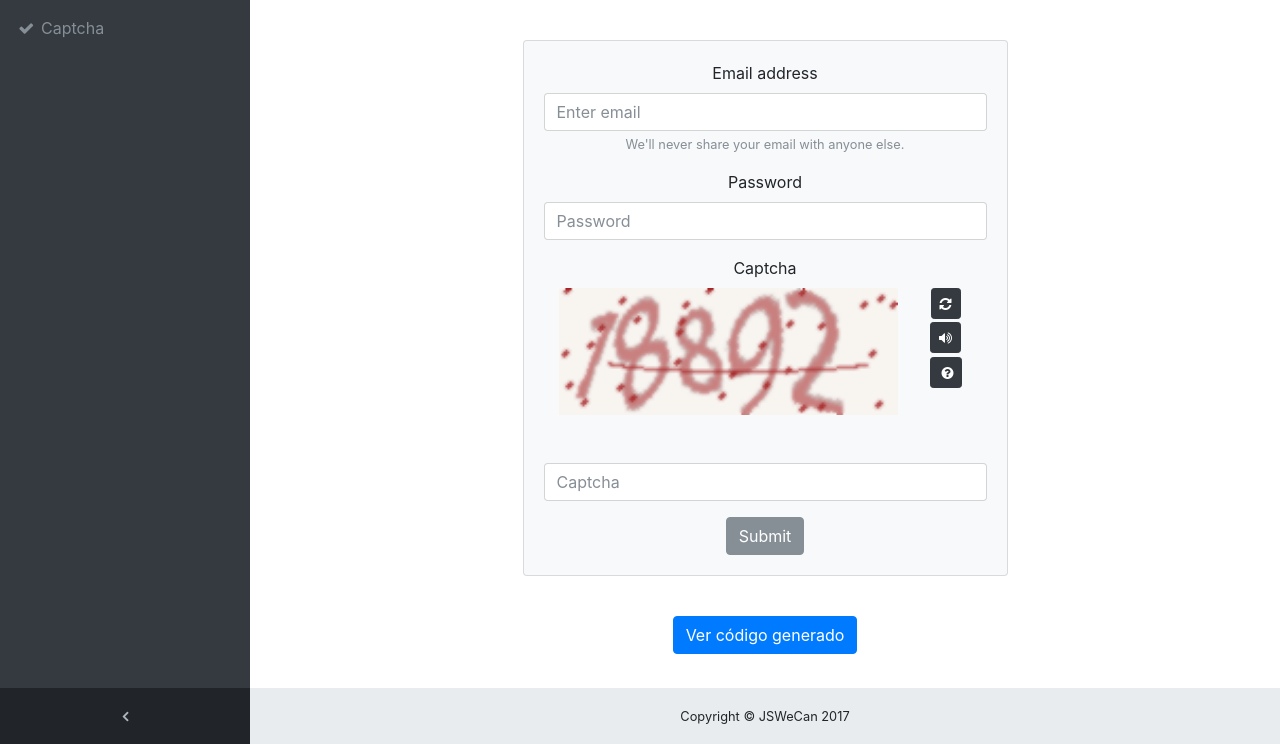
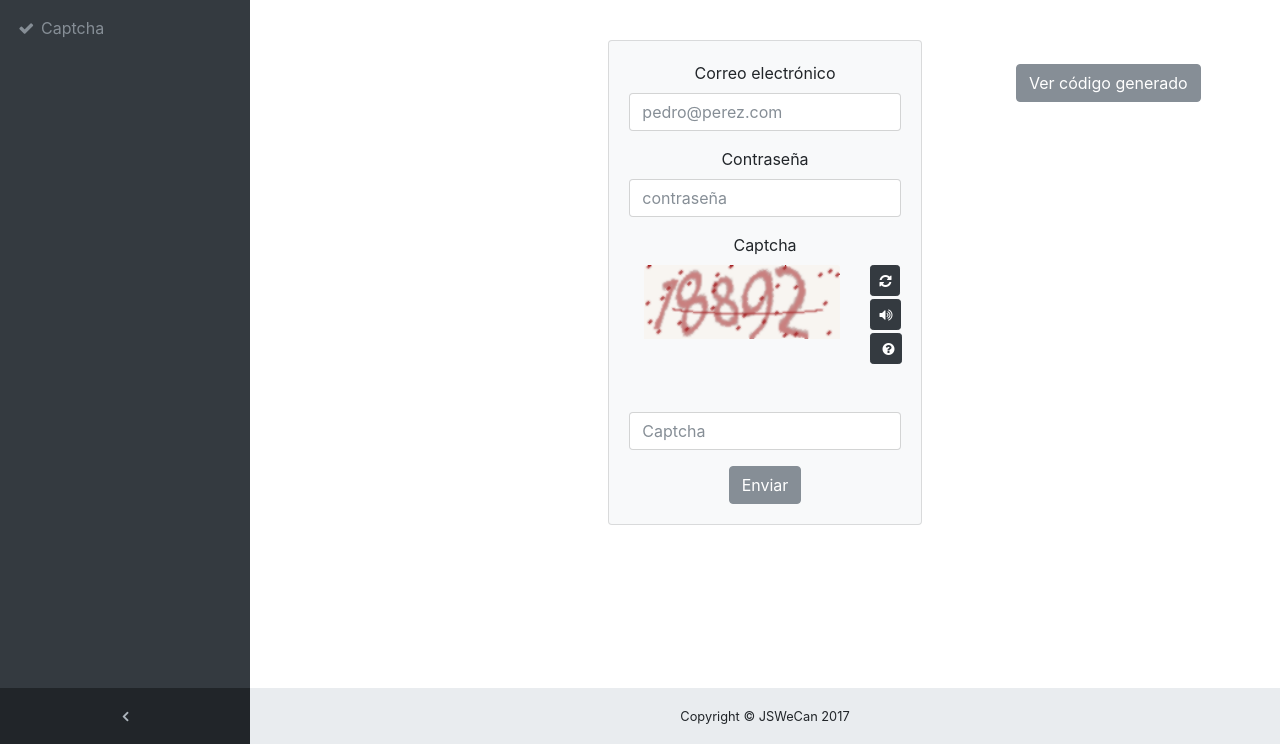
Before and after one commit to mingoarte/software2_sep-dic-2017, a Django app: page /showCaptcha/ in a window 1280 px wide. Shown: the part 56-800 px from the top of the page. Run offline with Django 3.2, Linux system fonts and the light colour scheme; some libraries are stand-ins or nearby versions.

Commit message:
Cambio de los textos a español

```diff
--- a/tuisd/templates/tuisd/showCaptcha.html
+++ b/tuisd/templates/tuisd/showCaptcha.html
@@ -13,18 +13,18 @@
             <div class="col">
             </div>
 
-            <div class="col-6">
+            <div class="col-4">
                 <div class="card bg-light mb-3">
                   <div class="card-body">
                       <form>
                         <div class="form-group">
-                          <label for="exampleInputEmail1">Email address</label>
-                          <input type="email" class="form-control" id="exampleInputEmail1" aria-describedby="emailHelp" placeholder="Enter email">
-                          <small id="emailHelp" class="form-text text-muted">We'll never share your email with anyone else.</small>
+                          <label for="exampleInputEmail1">Correo electrónico</label>
+                          <input type="email" class="form-control" id="exampleInputEmail1" aria-describedby="emailHelp" placeholder="pedro@perez.com">
+                          <small id="emailHelp" class="form-text text-muted"></small>
                         </div>
                         <div class="form-group">
-                          <label for="exampleInputPassword1">Password</label>
-                          <input type="password" class="form-control" id="exampleInputPassword1" placeholder="Password">
+                          <label for="exampleInputPassword1">Contraseña</label>
+                          <input type="password" class="form-control" id="exampleInputPassword1" placeholder="contraseña">
                         </div>
 
                         <div class="form-group">
@@ -65,18 +65,18 @@
                           <input type="password" class="form-control" id="exampleInputPassword1" placeholder="Captcha">
                         </div>
 
-                        <button type="submit" class="btn btn-secondary">Submit</button>
+                        <button type="submit" class="btn btn-secondary">Enviar</button>
                       </form>
                   </div>
                 </div>
             </div>
 
             <div class="col">
+                <br>
+                <a href="{% url 'showCaptchaCode' %}" class="btn btn-secondary" role="button">Ver código generado</a>
             </div>
           </div>
         </div>
-        <br>
-        <a href="{% url 'showCaptchaCode' %}" class="btn btn-primary" role="button">Ver código generado</a>
     </div>
 
 
```
